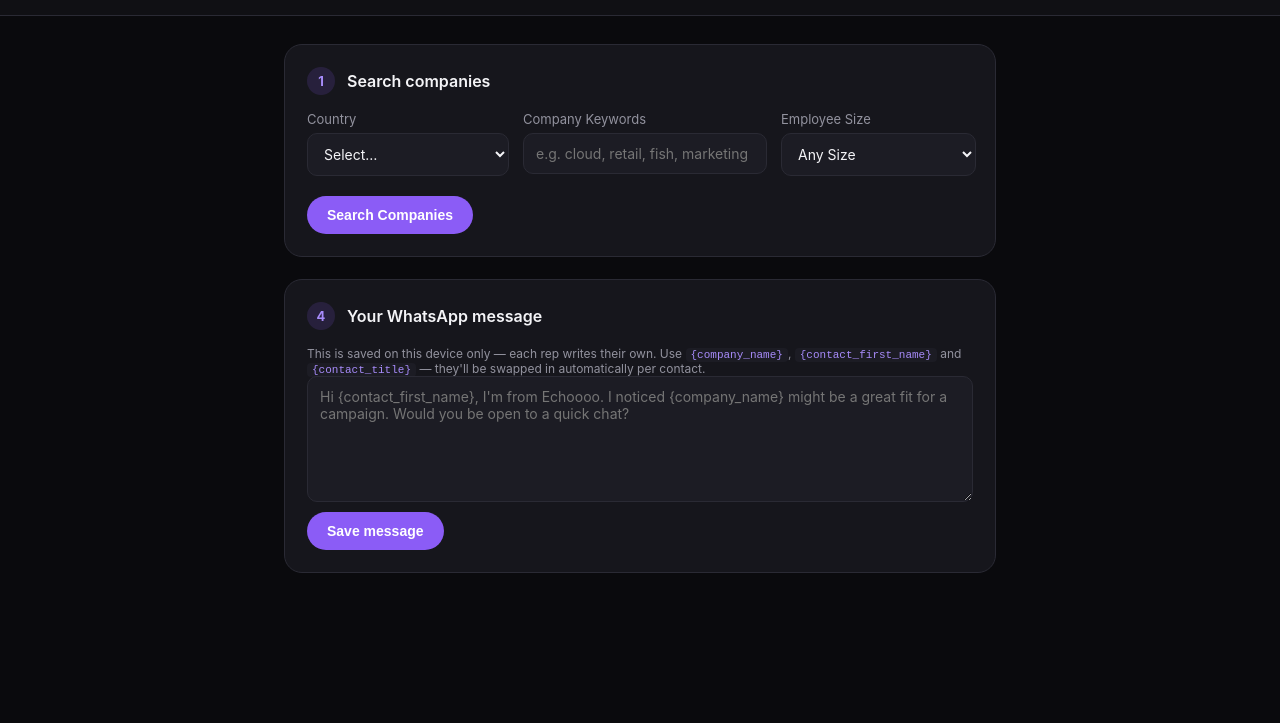
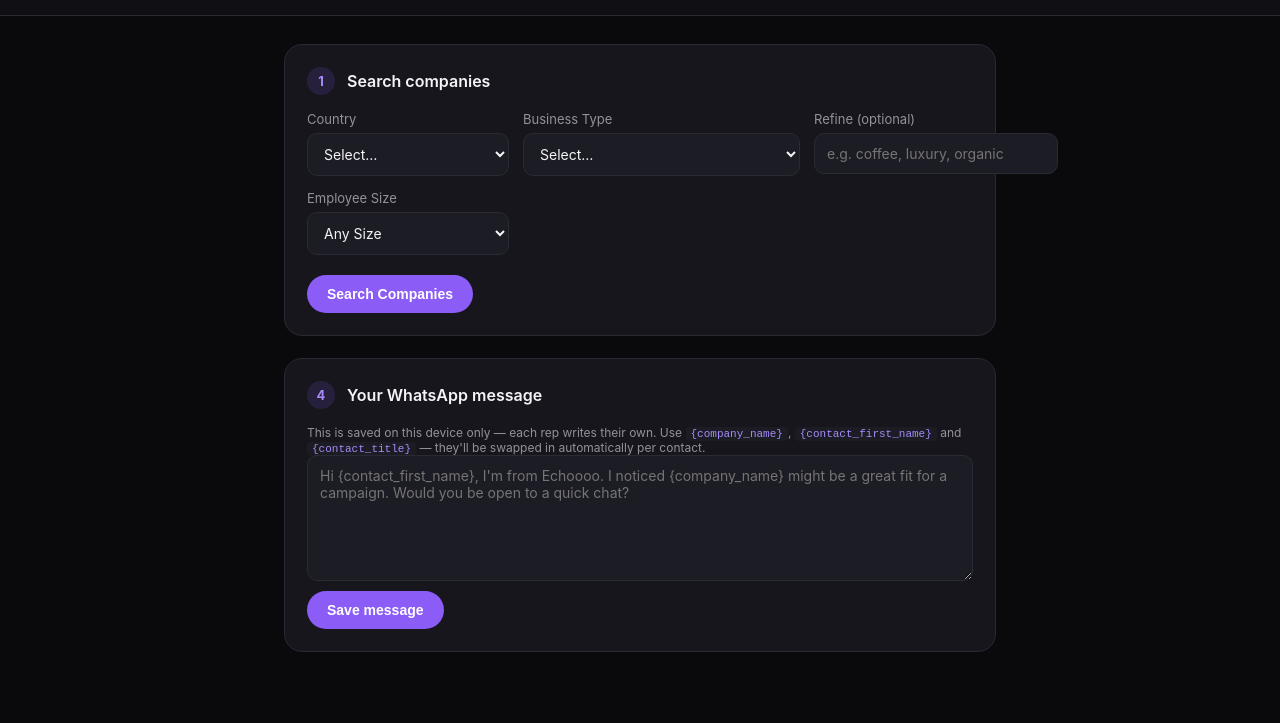
Before and after one commit to yko272000-rgb/lead-finder, a website: page public/index.html in a window 1280 px wide. Shown: the part 77-800 px from the top of the page. Drawn offline with Linux system fonts and the light colour scheme.

Commit message:
Update index.html

```diff
--- a/public/index.html
+++ b/public/index.html
@@ -9,7 +9,7 @@
 <body>
   <header class="topbar">
     <div class="topbar-inner">
-      <div class="logo">lead<span class=\"logo-o\">OOO</span></div>
+      <div class="logo">lead<span class="logo-o">OOO</span></div>
       <div class="logo-tag">by echoooo</div>
     </div>
     <p class="subtitle">Find brands → find their marketing contact → send a WhatsApp cold message</p>
@@ -38,8 +38,29 @@
         </label>
 
         <label>
-          Company Keywords
-          <input type="text" id="keywords" placeholder="e.g. cloud, retail, fish, marketing" required />
+          Business Type
+          <select id="industry" required>
+            <option value="">Select…</option>
+            <option value="sub:1,2">Cafés & Restaurants (F&B)</option>
+            <option value="sub:76,111">FMCG / Food & Beverage Products</option>
+            <option value="main:16">Retail (General)</option>
+            <option value="sub:70,145">Beauty & Cosmetics</option>
+            <option value="sub:113,84">Fashion & Apparel</option>
+            <option value="sub:3,11">Hospitality & Hotels</option>
+            <option value="sub:35,65,62">Health & Wellness</option>
+            <option value="main:15">Real Estate</option>
+            <option value="sub:87,146">Automotive</option>
+            <option value="main:17">Technology</option>
+            <option value="main:6">Education</option>
+            <option value="main:7,sub:5">Entertainment & Events</option>
+            <option value="sub:77,114,138">Home & Furniture</option>
+            <option value="main:9">Financial Services</option>
+          </select>
+        </label>
+
+        <label>
+          Refine (optional)
+          <input type="text" id="keywords" placeholder="e.g. coffee, luxury, organic" />
         </label>
 
         <label>
```
